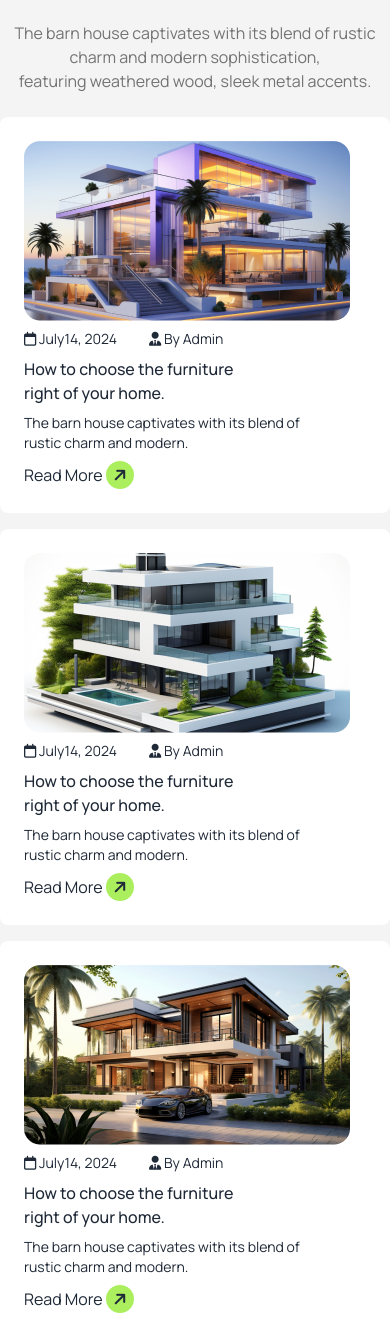
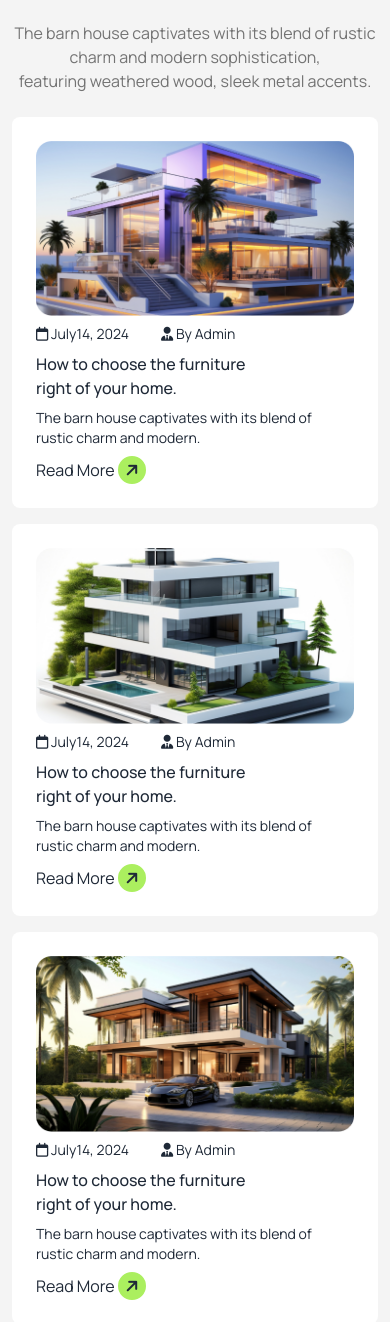
Before and after one commit to anamul009/final-project-tailwindCSS, a plain HTML site: page index.html in a window 390 px wide. Shown: the part 5747-7069 px from the top of the page. Drawn offline with nearby package versions, Linux system fonts and the light colour scheme.

Commit message:
updating part

```diff
--- a/index.html
+++ b/index.html
@@ -403,7 +403,7 @@
           <!-- div part -->
           <div class="grid md:grid-cols-2 lg:grid-cols-3 gap-4">
             <!-- part-1 -->
-            <div class="p-6 rounded-lg bg-white">
+            <div class="p-6 rounded-lg bg-white mx-3 md:mx-0">
               <div class="pb-2"><img src="assets/article1.png" alt="" /></div>
               <div class="flex gap-8 text-sm pb-2">
                 <p><i class="fa-regular fa-calendar"></i> July14, 2024</p>
@@ -427,7 +427,7 @@
               </div>
             </div>
             <!-- part-2 -->
-            <div class="p-6 rounded-lg bg-white">
+            <div class="p-6 rounded-lg bg-white mx-3 md:mx-0">
               <div class="pb-2"><img src="assets/article2.png" alt="" /></div>
               <div class="flex gap-8 text-sm pb-2">
                 <p><i class="fa-regular fa-calendar"></i> July14, 2024</p>
@@ -451,7 +451,7 @@
               </div>
             </div>
             <!-- part-3 -->
-            <div class="p-6 rounded-lg bg-white">
+            <div class="p-6 rounded-lg bg-white mx-3 md:mx-0">
               <div class="pb-2"><img src="assets/article3.png" alt="" /></div>
               <div class="flex gap-8 text-sm pb-2">
                 <p><i class="fa-regular fa-calendar"></i> July14, 2024</p>
```
